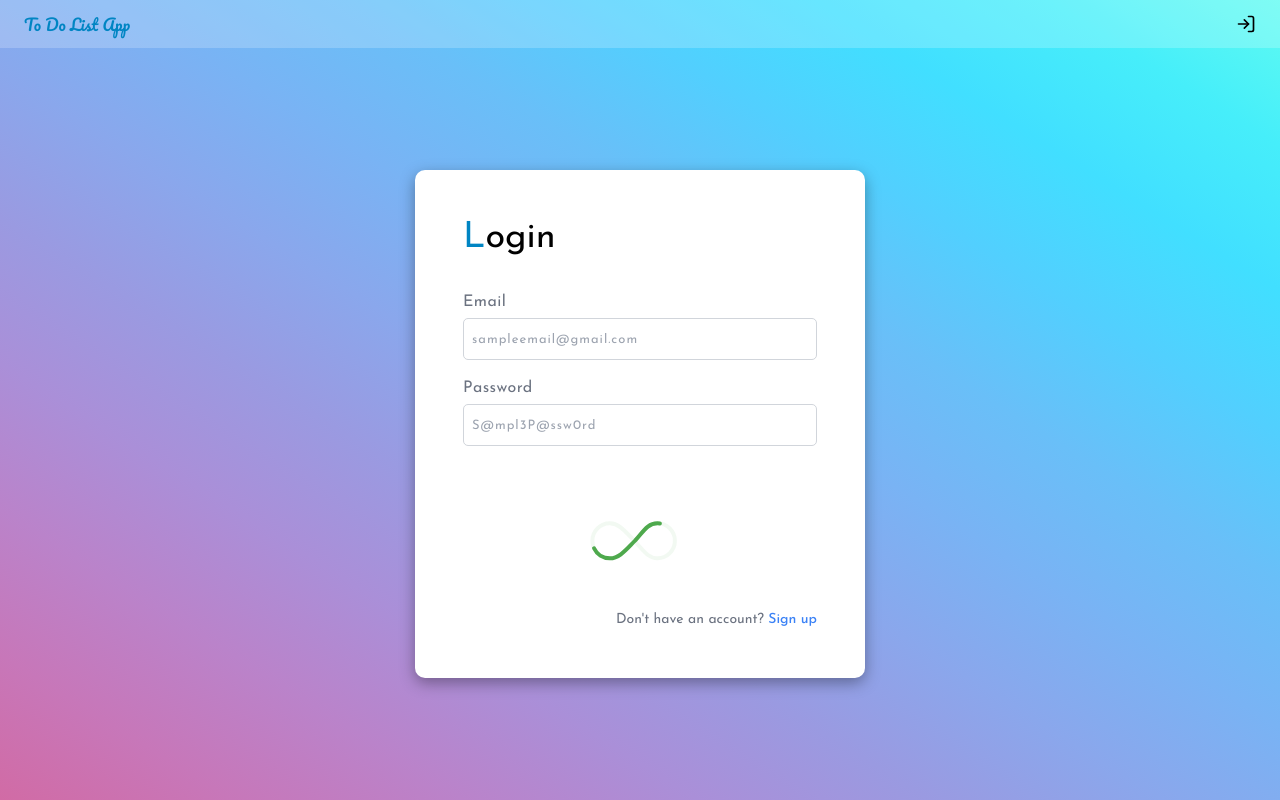
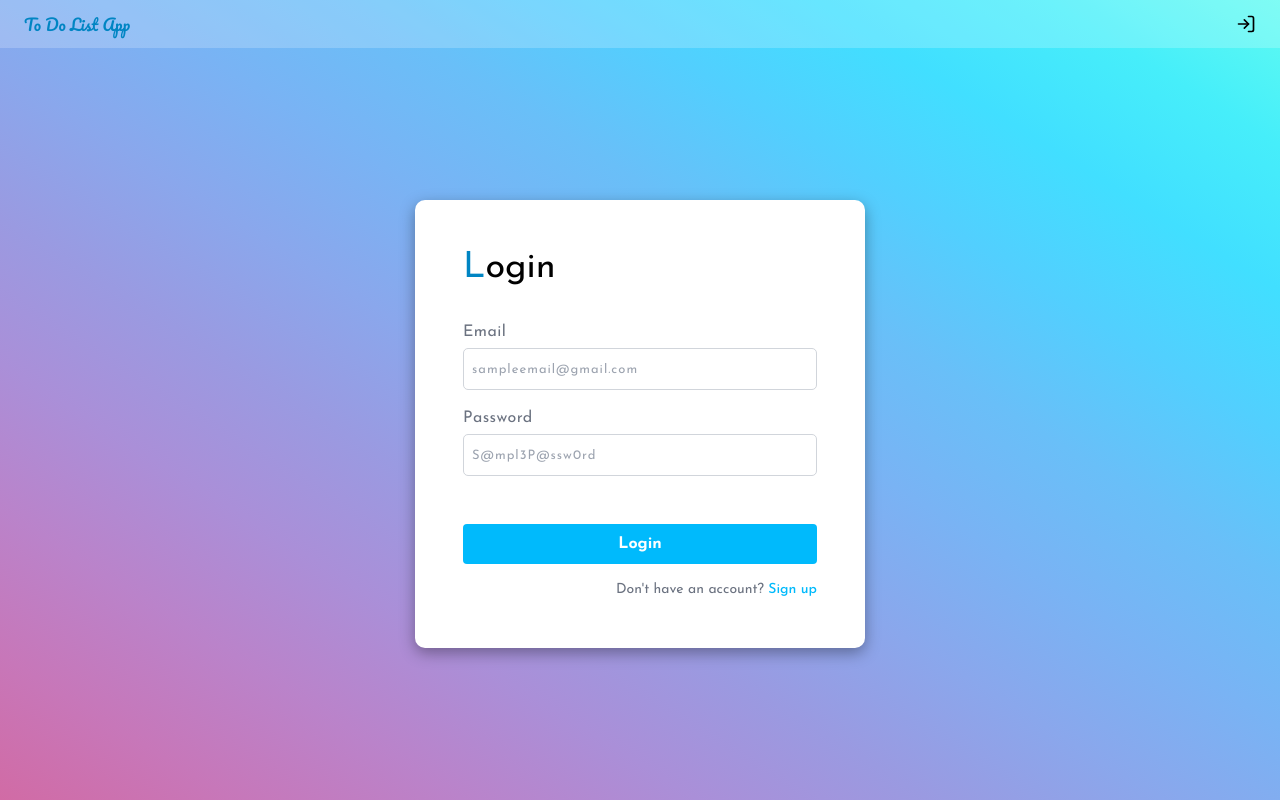
Before and after one commit to oomaer/toDoList, a React (Vite) app in the folder client/: page /login in a window 1280 px wide. Built offline with nearby package versions, Linux system fonts and the light colour scheme; no server answers.

Commit message:
adding loading component in register view

```diff
--- a/client/src/views/Auth/Login/Login.tsx
+++ b/client/src/views/Auth/Login/Login.tsx
@@ -5,7 +5,7 @@ import { useAuth } from "../../../context/UserContext/UserContextProvider"
 import { LOGIN_USER } from "../../../api/api"
 import PrimaryButton from "../../../components/PrimaryButton/PrimaryButton"
 import { Link, useNavigate } from "react-router-dom"
-import { InfinitySpin } from "react-loader-spinner"
+import LoadingComponent from "../../../components/LoadingComponent/LoadingComponent"
 
 
 
@@ -17,7 +17,7 @@ const Login = () => {
     const [password, setPassword] = useState<string>("")
     const [errorMessage, setErrorMessage] = useState<string>("")
 
-    const [loading, setLoading] = useState<boolean>(true);
+    const [loading, setLoading] = useState<boolean>(false);
 
     const navigate = useNavigate();
 
@@ -51,6 +51,7 @@ const Login = () => {
                 localStorage.setItem("todoapp_token", res.data.jwt)
                 navigate('/')
             }
+            setLoading(false)
         }
         catch(err:any){
             setLoading(false)
@@ -102,12 +103,9 @@ const Login = () => {
 
                     </div>
 
-                    <div className="flex justify-center mb-4">
+                    <div className="flex justify-center mb-4 h-[40px]">
                         {loading ? (
-                            <InfinitySpin
-                                width='200'
-                                color="#4fa94d"
-                            />
+                            <LoadingComponent size="40" />
                         ): (
                             <PrimaryButton onClick={handleLogin}>
                                 Login
@@ -116,7 +114,7 @@ const Login = () => {
                     </div>
 
                     <div className="flex justify-end">
-                        <p className="text-sm text-gray-500">Don't have an account? <Link to="/register" className="text-blue-500 font-[500] cursor-pointer">Sign up</Link></p>
+                        <p className="text-sm text-gray-500">Don't have an account? <Link to="/register" className="text-primary-400 font-[500] cursor-pointer">Sign up</Link></p>
                     </div>
 
 
--- a/client/src/views/Auth/Register/Register.tsx
+++ b/client/src/views/Auth/Register/Register.tsx
@@ -7,6 +7,7 @@ import { useAuth } from "../../../context/UserContext/UserContextProvider"
 import { REGISTER_USER } from "../../../api/api"
 import PrimaryButton from "../../../components/PrimaryButton/PrimaryButton"
 import { Link, useNavigate } from "react-router-dom"
+import LoadingComponent from "../../../components/LoadingComponent/LoadingComponent"
 
 
 
@@ -18,6 +19,8 @@ const Register = () => {
     const [email, setEmail] = useState<string>("")
     const [password, setPassword] = useState<string>("")
     const [errorMessage, setErrorMessage] = useState<string>("")
+
+    const [loading, setLoading] = useState<boolean>(false);
 
     const navigate = useNavigate();
 
@@ -54,15 +57,19 @@ const Register = () => {
     const handleRegister = async () => {
         if(!isInputValid()) return
         try{
+            setLoading(true)
             const res = await REGISTER_USER(name, email, password);
             if(res.data){
+                setLoading(false)
                 setUser(res.data.user)
                 setIsAuthenticated(true)
                 localStorage.setItem("todoapp_token", res.data.jwt)
                 navigate("/")
             }
+            setLoading(false)
         }
         catch(err:any){
+            setLoading(false)
             console.log(err.message)
             setErrorMessage(err.message)
         }
@@ -124,14 +131,18 @@ const Register = () => {
 
                     </div>
 
-                    <div className="flex justify-center mb-4">
-                        <PrimaryButton onClick={handleRegister}>
-                            Sign Up
-                        </PrimaryButton>
+                    <div className="flex justify-center mb-4 h-[40px]">
+                        {loading ? (
+                            <LoadingComponent size="40" />
+                        ): (
+                            <PrimaryButton onClick={handleRegister}>
+                                Sign Up
+                            </PrimaryButton>
+                        )}
                     </div>
 
                     <div className="flex justify-end">
-                        <p className="text-sm text-gray-500">Already Have an Account? <Link to="/login" className="text-blue-500 font-[500] cursor-pointer">Login</Link></p>
+                        <p className="text-sm text-gray-500">Already Have an Account? <Link to="/login" className="text-primary-400 font-[500] cursor-pointer">Login</Link></p>
                     </div>
 
                 </div>
```
